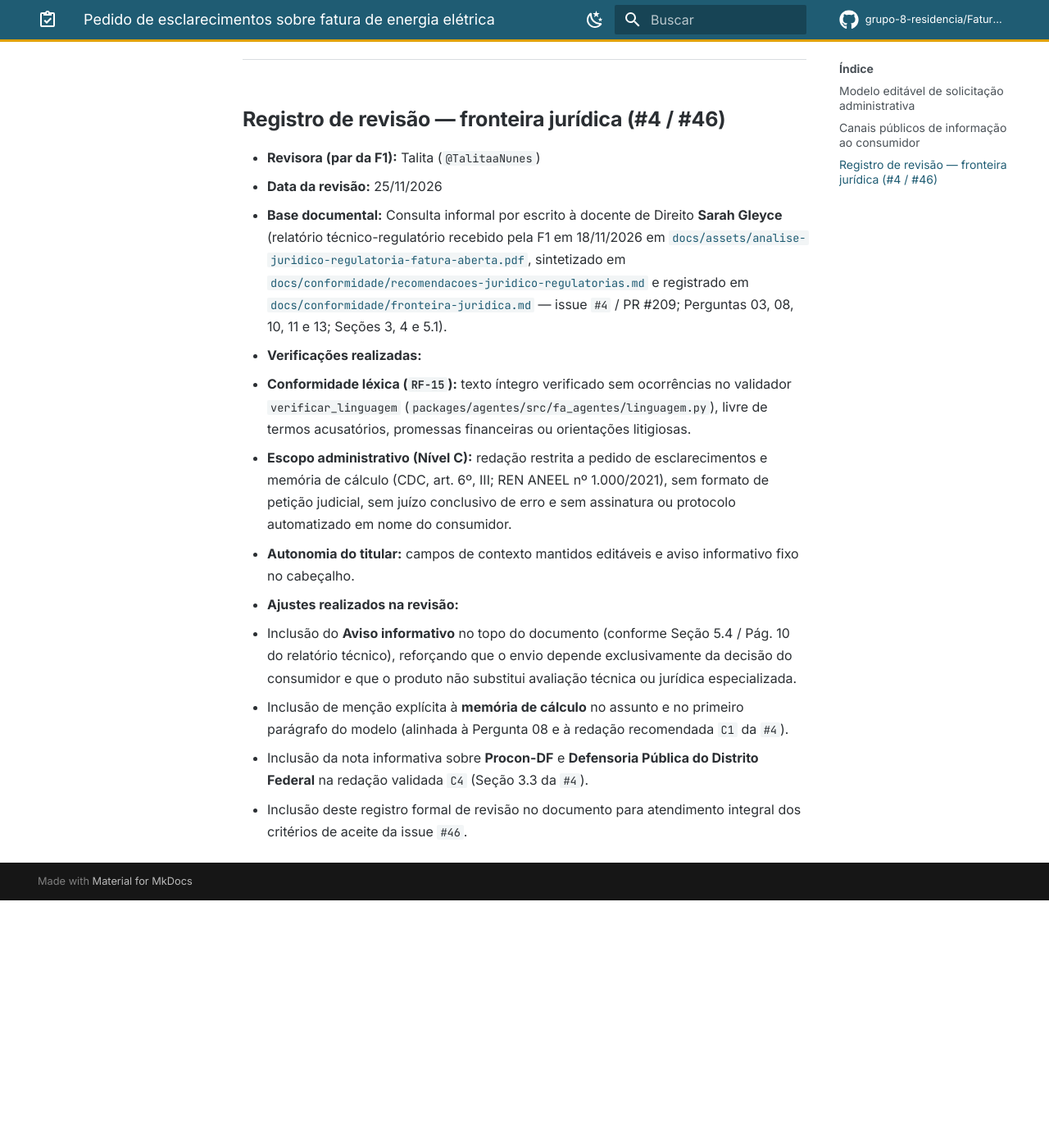
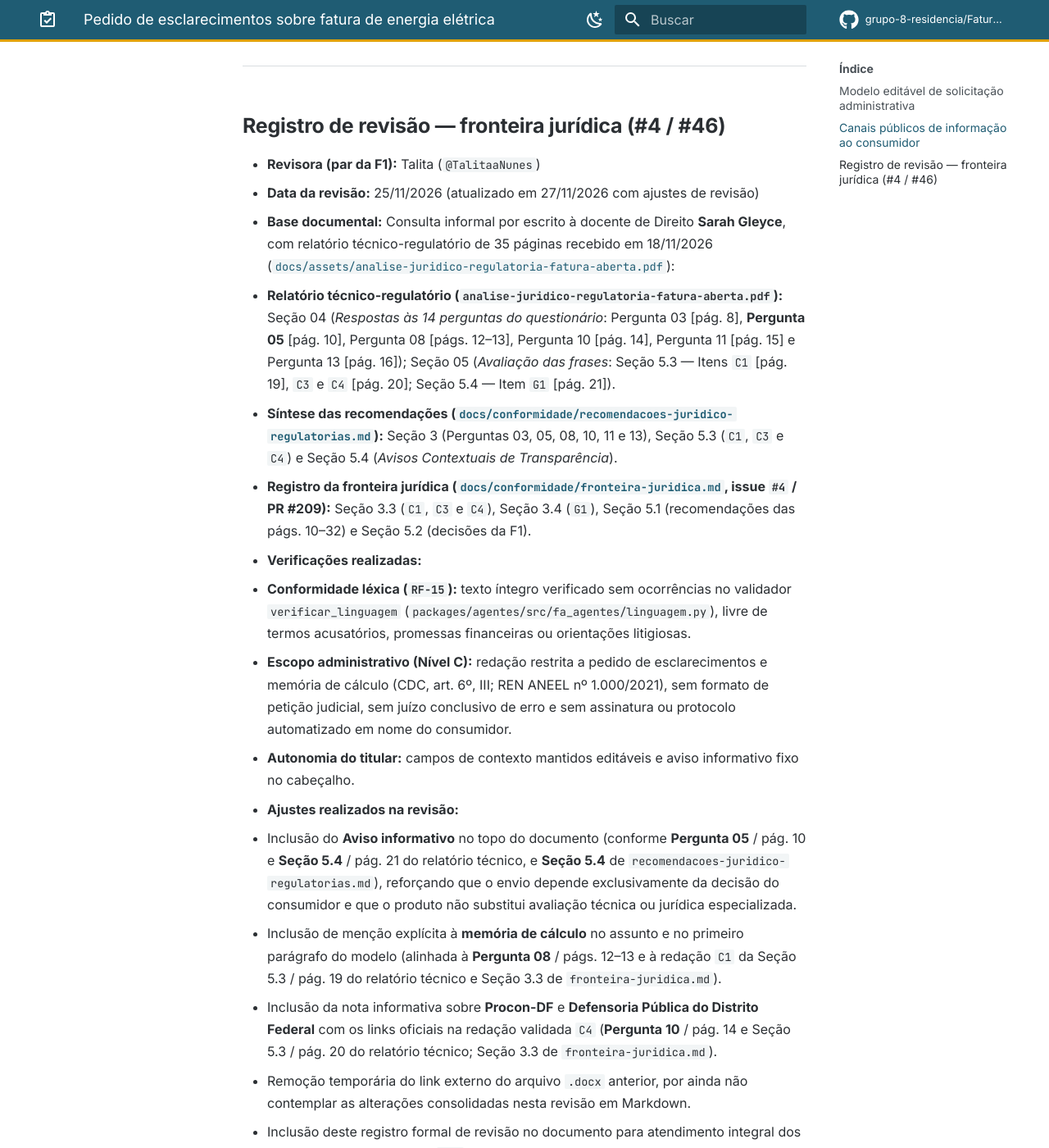
Before and after one commit to grupo-8-residencia/Fatura-Aberta, an MkDocs documentation site: the page built from docs/produto/minuta-pedido-esclarecimentos.md, in a window 1280 px wide and 1400 px high, scrolled down 1927 px. Shown: the whole window at 82% size. Built offline with MkDocs 1.6.1 and Material for MkDocs 9.7.7, drawn with Linux system fonts in a browser that asks for light colours; plug-ins that fetch from the network failed and are left out; comment, search, counter and statistics services are not loaded; before the commit the page ends 3025 px from its top, so only the background shows below that; some of the changed text lies outside the part shown.

Commit message:
docs(produto): ajusta referencias, links oficiais e remove docx desatualizado (#46)

```diff
--- a/docs/produto/minuta-pedido-esclarecimentos.md
+++ b/docs/produto/minuta-pedido-esclarecimentos.md
@@ -42,21 +42,26 @@ Atenciosamente,
 
 Para obter informações sobre direitos do consumidor e conhecer os serviços de atendimento disponíveis, consulte o **Procon-DF** ou a **Defensoria Pública do Distrito Federal**.
 
-**Versão editável de referência (.docx):** [Pedido de esclarecimentos sobre fatura de energia elétrica (1).docx](https://github.com/user-attachments/files/34777280/Pedido.de.esclarecimentos.sobre.fatura.de.energia.eletrica.1.docx)
+- **Procon-DF:** <https://www.procon.df.gov.br/>
+- **Defensoria Pública do Distrito Federal (DPDF):** <https://www.defensoria.df.gov.br/>
 
 ---
 
 ## Registro de revisão — fronteira jurídica (#4 / #46)
 
 - **Revisora (par da F1):** Talita (`@TalitaaNunes`)
-- **Data da revisão:** 25/11/2026
-- **Base documental:** Consulta informal por escrito à docente de Direito **Sarah Gleyce** (relatório técnico-regulatório recebido pela F1 em 18/11/2026 em [`docs/assets/analise-juridico-regulatoria-fatura-aberta.pdf`](../assets/analise-juridico-regulatoria-fatura-aberta.pdf), sintetizado em [`docs/conformidade/recomendacoes-juridico-regulatorias.md`](../conformidade/recomendacoes-juridico-regulatorias.md) e registrado em [`docs/conformidade/fronteira-juridica.md`](../conformidade/fronteira-juridica.md) — issue `#4` / PR #209; Perguntas 03, 08, 10, 11 e 13; Seções 3, 4 e 5.1).
+- **Data da revisão:** 25/11/2026 (atualizado em 27/11/2026 com ajustes de revisão)
+- **Base documental:** Consulta informal por escrito à docente de Direito **Sarah Gleyce**, com relatório técnico-regulatório de 35 páginas recebido em 18/11/2026 ([`docs/assets/analise-juridico-regulatoria-fatura-aberta.pdf`](../assets/analise-juridico-regulatoria-fatura-aberta.pdf)):
+  - **Relatório técnico-regulatório (`analise-juridico-regulatoria-fatura-aberta.pdf`):** Seção 04 (*Respostas às 14 perguntas do questionário*: Pergunta 03 [pág. 8], **Pergunta 05** [pág. 10], Pergunta 08 [págs. 12–13], Pergunta 10 [pág. 14], Pergunta 11 [pág. 15] e Pergunta 13 [pág. 16]); Seção 05 (*Avaliação das frases*: Seção 5.3 — Itens `C1` [pág. 19], `C3` e `C4` [pág. 20]; Seção 5.4 — Item `G1` [pág. 21]).
+  - **Síntese das recomendações ([`docs/conformidade/recomendacoes-juridico-regulatorias.md`](../conformidade/recomendacoes-juridico-regulatorias.md)):** Seção 3 (Perguntas 03, 05, 08, 10, 11 e 13), Seção 5.3 (`C1`, `C3` e `C4`) e Seção 5.4 (*Avisos Contextuais de Transparência*).
+  - **Registro da fronteira jurídica ([`docs/conformidade/fronteira-juridica.md`](../conformidade/fronteira-juridica.md), issue `#4` / PR #209):** Seção 3.3 (`C1`, `C3` e `C4`), Seção 3.4 (`G1`), Seção 5.1 (recomendações das págs. 10–32) e Seção 5.2 (decisões da F1).
 - **Verificações realizadas:**
   - **Conformidade léxica (`RF-15`):** texto íntegro verificado sem ocorrências no validador `verificar_linguagem` (`packages/agentes/src/fa_agentes/linguagem.py`), livre de termos acusatórios, promessas financeiras ou orientações litigiosas.
   - **Escopo administrativo (Nível C):** redação restrita a pedido de esclarecimentos e memória de cálculo (CDC, art. 6º, III; REN ANEEL nº 1.000/2021), sem formato de petição judicial, sem juízo conclusivo de erro e sem assinatura ou protocolo automatizado em nome do consumidor.
   - **Autonomia do titular:** campos de contexto mantidos editáveis e aviso informativo fixo no cabeçalho.
 - **Ajustes realizados na revisão:**
-  - Inclusão do **Aviso informativo** no topo do documento (conforme Seção 5.4 / Pág. 10 do relatório técnico), reforçando que o envio depende exclusivamente da decisão do consumidor e que o produto não substitui avaliação técnica ou jurídica especializada.
-  - Inclusão de menção explícita à **memória de cálculo** no assunto e no primeiro parágrafo do modelo (alinhada à Pergunta 08 e à redação recomendada `C1` da `#4`).
-  - Inclusão da nota informativa sobre **Procon-DF** e **Defensoria Pública do Distrito Federal** na redação validada `C4` (Seção 3.3 da `#4`).
+  - Inclusão do **Aviso informativo** no topo do documento (conforme **Pergunta 05** / pág. 10 e **Seção 5.4** / pág. 21 do relatório técnico, e **Seção 5.4** de `recomendacoes-juridico-regulatorias.md`), reforçando que o envio depende exclusivamente da decisão do consumidor e que o produto não substitui avaliação técnica ou jurídica especializada.
+  - Inclusão de menção explícita à **memória de cálculo** no assunto e no primeiro parágrafo do modelo (alinhada à **Pergunta 08** / págs. 12–13 e à redação `C1` da Seção 5.3 / pág. 19 do relatório técnico e Seção 3.3 de `fronteira-juridica.md`).
+  - Inclusão da nota informativa sobre **Procon-DF** e **Defensoria Pública do Distrito Federal** com os links oficiais na redação validada `C4` (**Pergunta 10** / pág. 14 e Seção 5.3 / pág. 20 do relatório técnico; Seção 3.3 de `fronteira-juridica.md`).
+  - Remoção temporária do link externo do arquivo `.docx` anterior, por ainda não contemplar as alterações consolidadas nesta revisão em Markdown.
   - Inclusão deste registro formal de revisão no documento para atendimento integral dos critérios de aceite da issue `#46`.
```
